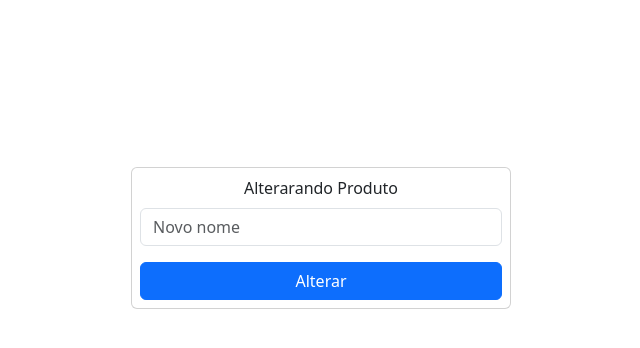
After one commit to YuriSouzaS/tabela-produtos, a Flask app: page /alter/1 in a window 1280 px wide. The commit adds this page. Shown: the top 348 px of the page, without its empty margins (319-959 px from the left). Run offline with Flask 3, Linux system fonts and the light colour scheme.

Commit message:
Ativação de funções: alterar, deletar.

```diff
--- a/app.py
+++ b/app.py
@@ -7,18 +7,21 @@ app = Flask(__name__)
 @app.route("/", methods=["GET", "POST"])
 def index():
     if request.method == 'POST':
-        name = request.form['name_product']
-        add(name)
-        return redirect(url_for('index'))
+        name = request.form['name_product'] # ATRIBUINDO O VALOR DO INPUT, PARA A VARIÉVEL name
+        add_item(name) # ADICIONANDO NOVO  ELEMENTO AO BANCO DE DADOS
     return render_template("index.html", dados=show_All())
 
 
-@app.route("/update/<string:id>", methods=["GET", "POST"])
+# ROTA PARA ALTERAÇÃO DE ELEMENTOS
+@app.route("/alter/<string:id>", methods=["GET", "POST"])
 def alter(id):
-    alter_item(id)
-    return redirect(url_for('index'))
+    if request.method == 'POST':
+        name = request.form['name_product']
+        alter_item(name, int(id))
+        return redirect(url_for('index'))
+    return render_template('update.html')
 
-
+# ROTA PARA EXCLUSÃO DE ELEMENTOS
 @app.route("/delete/<string:id>", methods=["GET", "POST"])
 def delete(id):
     delete_item(id)
--- /dev/null
+++ b/templates/update.html
@@ -0,0 +1,26 @@
+<!DOCTYPE html>
+<html lang="en">
+<head>
+    <meta charset="UTF-8">
+    <meta name="viewport" content="width=device-width, initial-scale=1.0">
+    <title>Tebela</title>
+     <!-- IMPORTAÇÃO BOOTSTRAP -->
+    <link href="https://cdn.jsdelivr.net/npm/bootstrap@5.3.3/dist/css/bootstrap.min.css" rel="stylesheet" integrity="sha384-QWTKZyjpPEjISv5WaRU9OFeRpok6YctnYmDr5pNlyT2bRjXh0JMhjY6hW+ALEwIH" crossorigin="anonymous">
+</head>
+<body>
+    <div class="container text-center">
+        <div class="row" style="padding-top: 15%;">
+            <div class="col-4"></div>
+            <form method="POST" class="col-4 card" style="padding: 8px;">
+                <div class="mb-3">
+                <label for="exampleInputEmail1" class="form-label">Alterarando Produto</label>
+                <input type="text" class="form-control" name="name_product" placeholder="Novo nome">
+                </div>
+                <button type="submit" class="btn btn-primary">Alterar</button>
+            </form>
+            <div class="col-3"></div>
+        </div>
+    </div>
+    <script src="https://cdn.jsdelivr.net/npm/bootstrap@5.3.3/dist/js/bootstrap.bundle.min.js" integrity="sha384-YvpcrYf0tY3lHB60NNkmXc5s9fDVZLESaAA55NDzOxhy9GkcIdslK1eN7N6jIeHz" crossorigin="anonymous"></script>
+</body>
+</html>
```
Also changed, not shown: static/build/model.py (+8 -7 lines), templates/index.html (+23 -11 lines), README.md, produtos.db.
